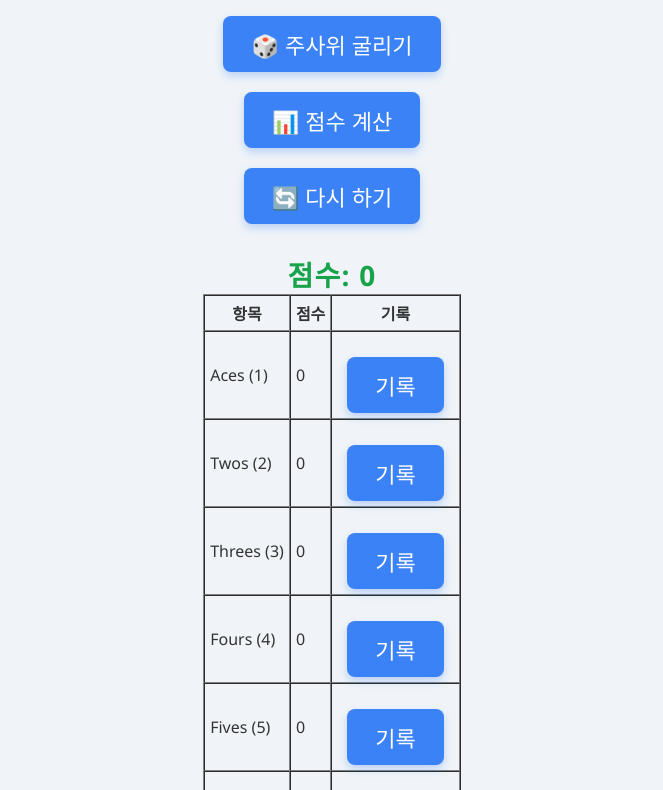
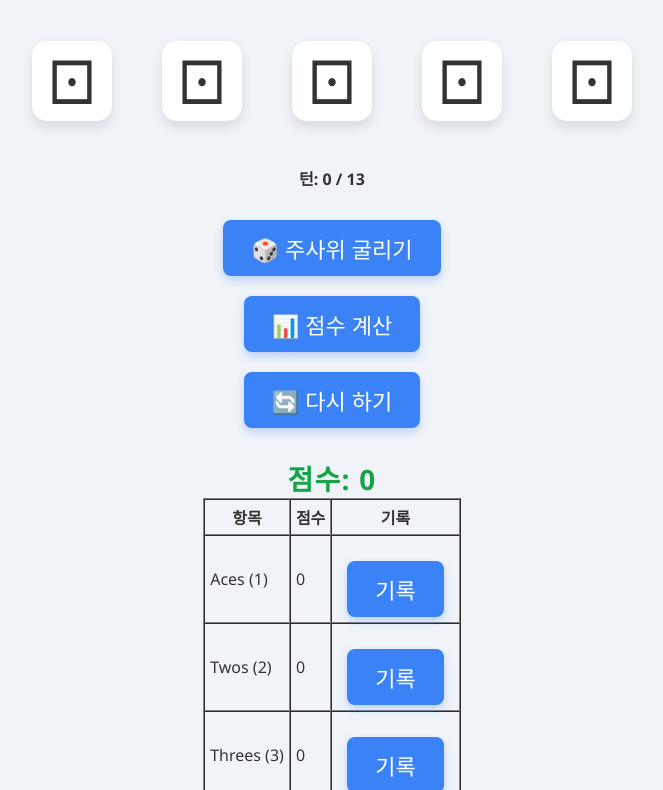
Before and after one commit to 2zji/yazzzzzzzi, a website: page public/index.html in a window 1280 px wide. Shown: the part 83-873 px from the top of the page, without its empty margins (308-971 px from the left). Drawn offline with Linux system fonts and the light colour scheme.

Commit message:
주사위 1개로 보이는 오류 수정 + 야추게임 아이콘 오류 수정

```diff
--- a/public/css/index.css
+++ b/public/css/index.css
@@ -5,8 +5,7 @@ body {
   display: flex;
   flex-direction: column;
   align-items: center;
-  justify-content: center;
-  height: 100vh;
+  min-height: 100vh;
   margin: 0;
   padding: 0 20px;
 }
@@ -28,6 +27,14 @@ body {
 
 .dice:hover {
   transform: scale(1.1);
+}
+
+#dice-container {
+  display: flex;
+  gap: 10px;
+  flex-wrap: wrap;
+  justify-content: center;
+  margin: 20px 0;
 }
 
 button {
```
